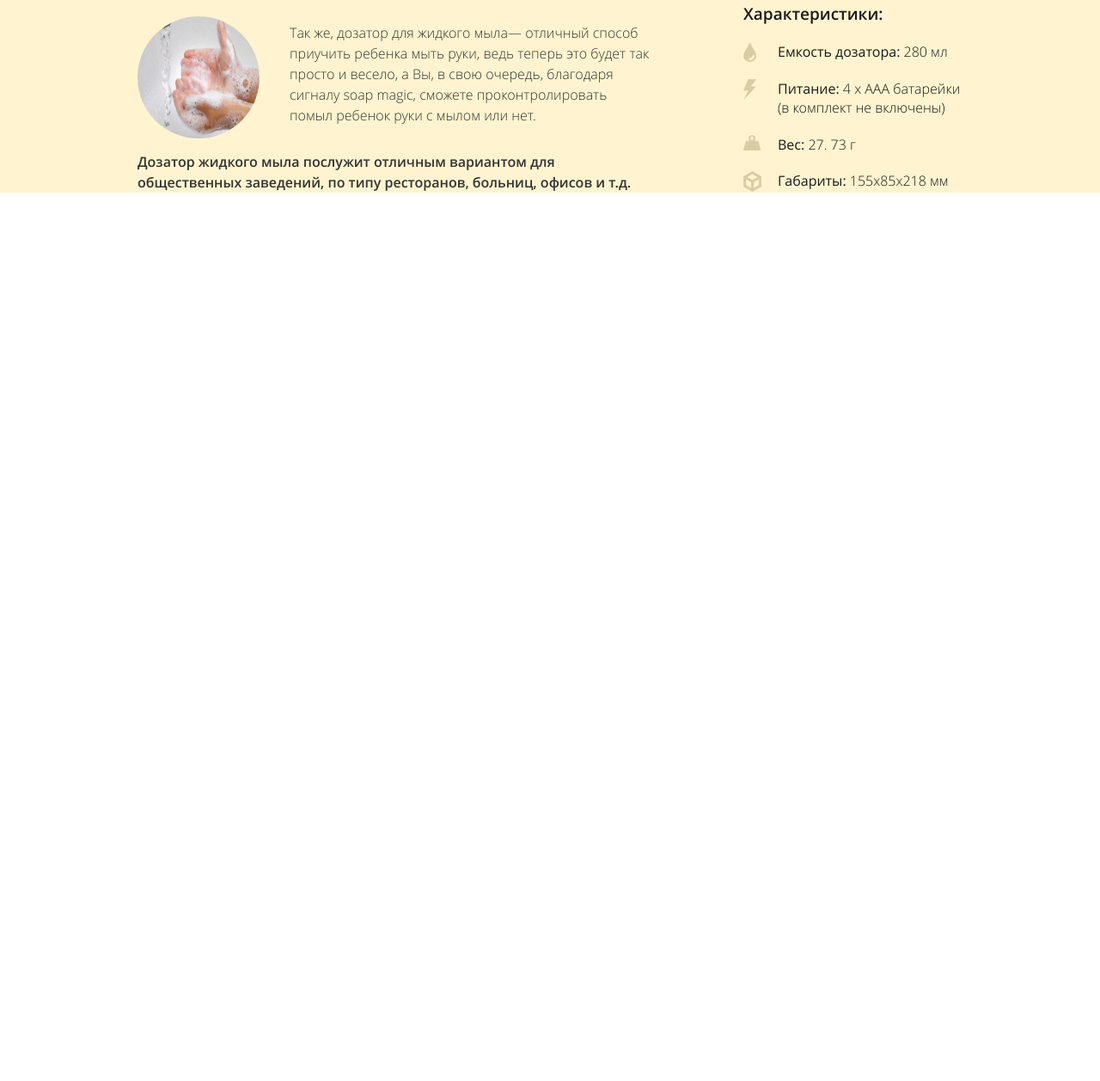
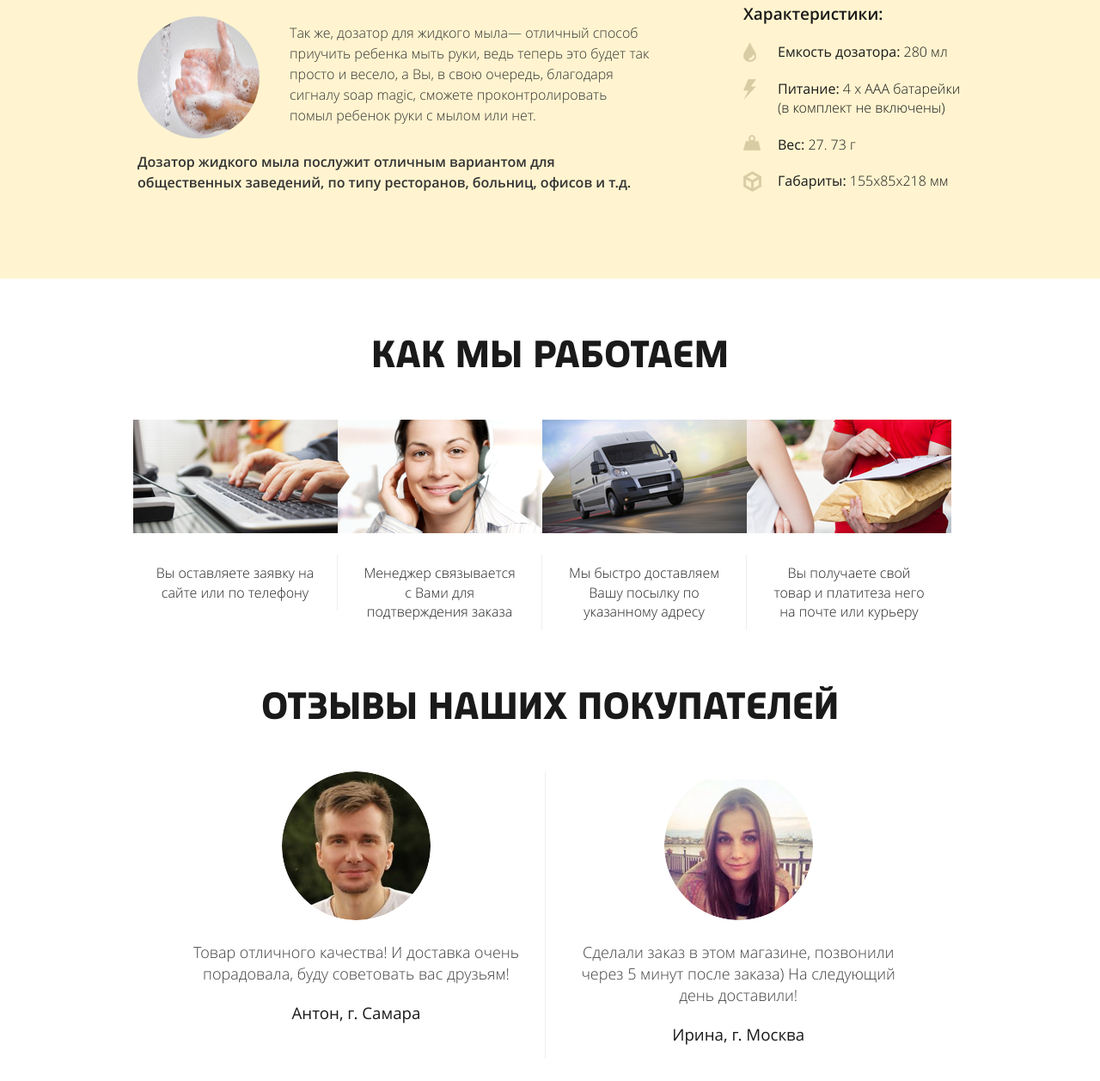
Before and after one commit to naverstaem/soapMagic, a plain HTML site: page index.html in a window 1280 px wide. Shown: the part 2530-3787 px from the top of the page at 86% size. Before the commit the page ends 2754 px from the top, so only its background shows below. Drawn offline with Linux system fonts and the light colour scheme; a script that the page names is missing.

Commit message:
add review section

```diff
--- a/index.html
+++ b/index.html
@@ -247,9 +247,58 @@
       </div>
     </div>
 </div>
+<div class="how">
+    <h2 class="title">как мы работаем</h2>
+    <div class="how_in">
+        <div class="how__item fist__item">
+            <div class="how__img"><img src="img/how_img1.png" alt="how"/></div>
+            <p>Вы оставляете заявку
+                на сайте или по
+                телефону</p>
+        </div>
+        <div class="how__item">
+            <div class="how__img"><img src="img/how_img2.png" alt="how"/></div>
+            <p>Менеджер связывается
+                с Вами для
+                подтверждения заказа</p>
+        </div>
+        <div class="how__item">
+            <div class="how__img"><img src="img/how_img3.png" alt="how"/></div>
+            <p>Мы быстро доставляем
+                Вашу посылку по
+                указанному адресу</p>
+        </div>
+        <div class="how__item">
+            <div class="how__img"><img src="img/how_img4.png" alt="how"/></div>
+            <p class="last">Вы получаете свой
+                товар и платитеза него на
+                почте или курьеру</p>
+        </div>
+    </div>
+</div>
+
+<div class="review">
+    <h2 class="title">отзывы наших покупателей</h2>
+    <div class="review_in">
+        <div class="review__item">
+            <div class="review__img"><img src="img/review_img1.jpg" alt="review"/></div>
+            <p>Товар отличного качества!
+                И доставка очень порадовала, буду советовать вас друзьям!
+                <h3>Антон, г. Самара</h3></p>
+        </div>
+        <div class="review__item">
+            <div class="review__img"><img src="img/review_img2.jpg" alt="review"/></div>
+            <p>Сделали заказ в этом магазине,
+                позвонили через 5 минут после заказа) На следующий день доставили!
 
 
+                <h3>Ирина, г. Москва</h3></p>
+        </div>
+    </div>
+    <div class="review__buttons">
 
+    </div>
+</div>
 
 </div>
 
--- a/sass/_main.sass
+++ b/sass/_main.sass
@@ -298,6 +298,7 @@ header
 
 .specs
   background: rgb(255,244,207)
+  padding-bottom: 100px
   +clr
   .specs_in
     @extend %in
@@ -369,6 +370,84 @@ header
             &:before
               +s(specs_ico4)
 
+.how
+  padding-bottom: 60px
+  .how_in
+    @extend %in
+    width: 970px
+  .how__item
+    margin-top: 50px
+    text-align: center
+    width: 252px
+    vertical-align: top
+    float: left
+    position: relative
+    margin-left: -14px
+
+    &:first-child
+      margin-left: 0
+      z-index: 3
+    &:nth-child(2)
+      z-index: 2
+    &:nth-child(3)
+      z-index: 1
+
+    &:last-child
+      border-right: 0
+
+
+    .how__img
+      img
+        display: block
+  p
+    font-size: 16px
+    padding: 10px 25px
+
+    margin-right: 14px
+    margin-top: 25px
+    +osl
+    color: #242424
+    border-right: solid 1px rgba(#eaeaea, .77)
+    &.last
+      border-right: 0
+
+
+.review
+  +clr
+  clear: both
+  .review_in
+    @extend %in
+    width: 890px
+    +clr
+  &__item
+    text-align: center
+    display: inline-block
+    vertical-align: top
+    position: relative
+    width: 440px
+    border-right: solid 1px rgba(#eaeaea, .77)
+    margin-top: 50px
+    +box
+    &:last-child
+      border-right: 0
+    .review__img
+      display: inline-block
+      width: 173px
+      height: 173px
+      img
+        display: block
+        +border-radius(50%)
+    p
+      font-size: 18px
+      color: #414040
+      +osl
+      padding: 20px 25px
+
+    h3
+      +osr
+  &__buttons
+    @extend %in
+    width: 460px
 
 
 
```
Also changed, not shown: css/screen.css, img/how_img1.png (added), img/how_img2.png (added), img/how_img3.png (added), img/how_img4.png (added), img/review_img1.jpg (added), img/review_img2.jpg (added).
